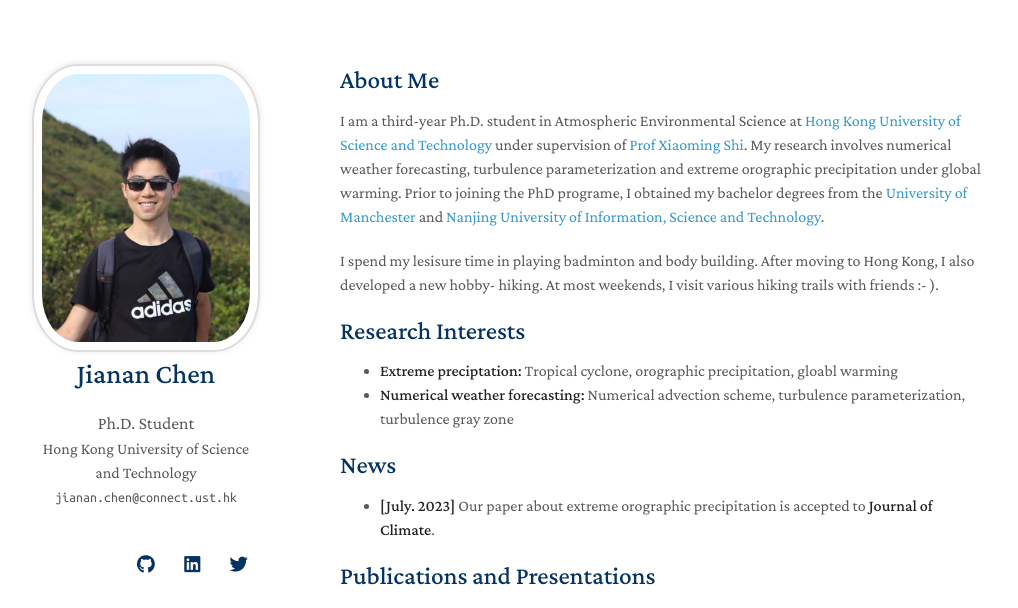
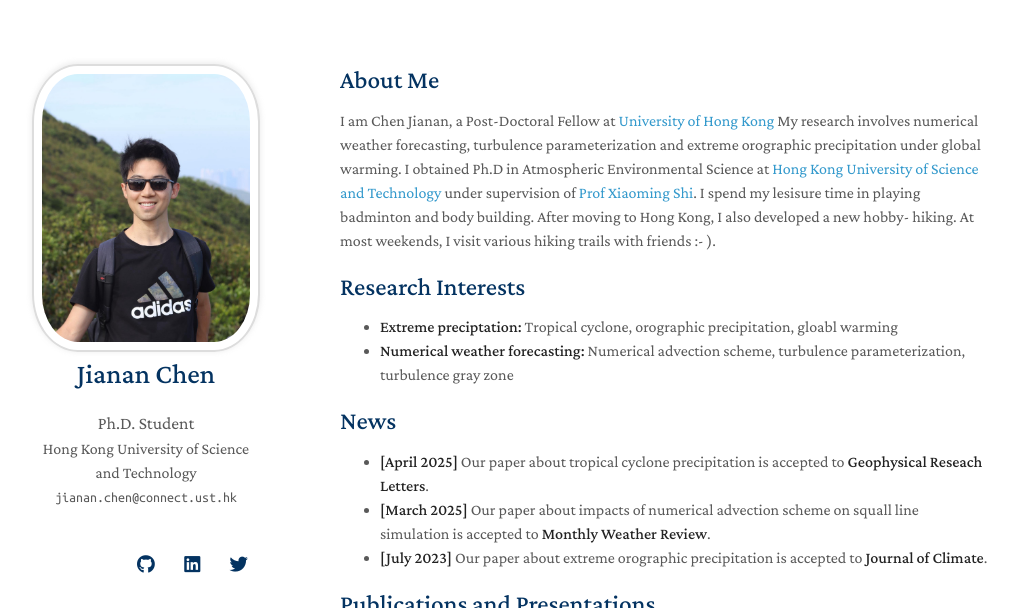
Before and after one commit to JiananChenUST/jiananchenust.github.io, a Jekyll site: the page built from index.md, in a window 1280 px wide and 900 px high, cut to the strip 0-608 px from the top of the window. Shown: the whole strip, without its empty margins (130-1148 px from the left). Built offline with Jekyll 4.4.1, drawn with Linux system fonts in a browser that asks for light colours; nearby versions of some CDN libraries; a style sheet for code colours, icons or effects is not loaded; our own code applies the rules of GitHub Pages for plain Markdown files.

Commit message:
Update index.md

```diff
--- a/index.md
+++ b/index.md
@@ -3,10 +3,7 @@ layout: homepage
 ---
 
 ## About Me
-
-I am a third-year Ph.D. student in Atmospheric Environmental Science at [Hong Kong University of Science and Technology](https://en.wikipedia.org/wiki/Hong_Kong_University_of_Science_and_Technology) under supervision of [Prof Xiaoming Shi](https://facultyprofiles.hkust.edu.hk/profiles.php?profile=xiaoming-shi-shixm). My research involves numerical weather forecasting, turbulence parameterization and extreme orographic precipitation under global warming. Prior to joining the PhD programe, I obtained my bachelor degrees from the [University of Manchester](https://www.manchester.ac.uk/) and [Nanjing University of Information, Science and Technology](https://baike.baidu.com/item/%E5%8D%97%E4%BA%AC%E4%BF%A1%E6%81%AF%E5%B7%A5%E7%A8%8B%E5%A4%A7%E5%AD%A6/382077).
-
-I spend my lesisure time in playing badminton and body building. After moving to Hong Kong, I also developed a new hobby- hiking. At most weekends, I visit various hiking trails with friends :- ).
+I am Chen Jianan, a Post-Doctoral Fellow at [University of Hong Kong](https://www.hku.hk/) My research involves numerical weather forecasting, turbulence parameterization and extreme orographic precipitation under global warming. I obtained Ph.D in Atmospheric Environmental Science at [Hong Kong University of Science and Technology](https://en.wikipedia.org/wiki/Hong_Kong_University_of_Science_and_Technology) under supervision of [Prof Xiaoming Shi](https://facultyprofiles.hkust.edu.hk/profiles.php?profile=xiaoming-shi-shixm). I spend my lesisure time in playing badminton and body building. After moving to Hong Kong, I also developed a new hobby- hiking. At most weekends, I visit various hiking trails with friends :- ).
 
 
 ## Research Interests
@@ -16,8 +13,9 @@ I spend my lesisure time in playing badminton and body building. After moving to
 
 
 ## News
-
-- **[July. 2023]** Our paper about extreme orographic precipitation is accepted to **Journal of Climate**.
+- **[April 2025]** Our paper about tropical cyclone precipitation is accepted to **Geophysical Reseach Letters**.
+- **[March 2025]** Our paper about impacts of numerical advection scheme on squall line simulation is accepted to **Monthly Weather Review**.
+- **[July 2023]**  Our paper about extreme orographic precipitation is accepted to **Journal of Climate**.
 
 
 {% include_relative _includes/publications.md %}
```
